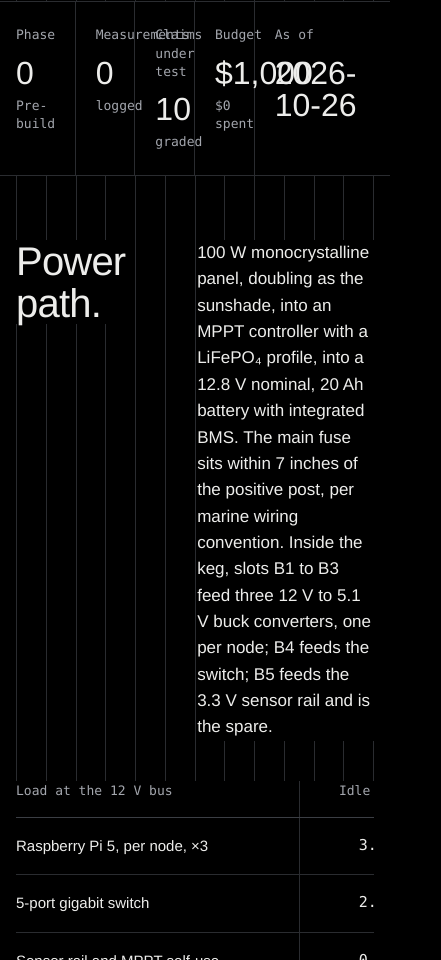
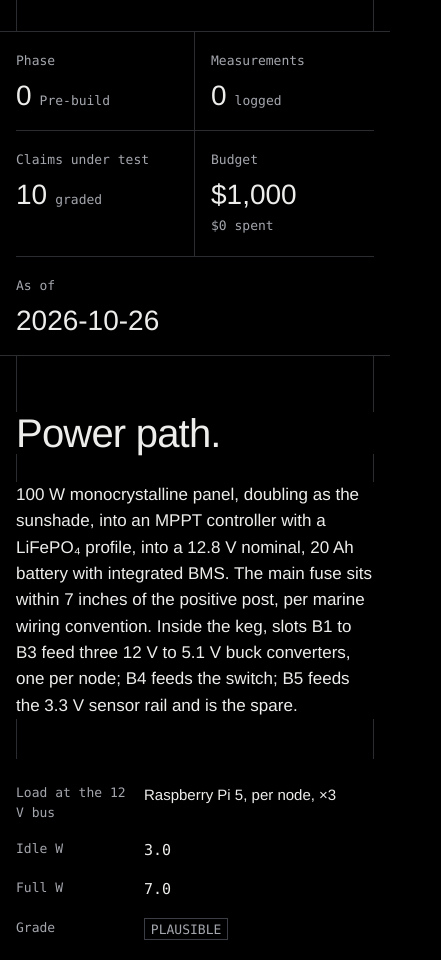
Before and after one commit to khaaliswooden-max/thelvanor, a Next.js app: page /keg-1 in a window 390 px wide. Shown: the part 1040-2000 px from the top of the page, 441 px wide, since content can reach past the window. Built offline with nearby package versions, Linux system fonts and the light colour scheme.

Commit message:
mobile: reflow tables and preserve visible navigation with sixteen-pixel gutters

```diff
--- a/src/app/globals.css
+++ b/src/app/globals.css
@@ -416,3 +416,75 @@ section[id], li[id] { scroll-margin-top: 72px; }
   .keg-pan { animation: none; transform: none; }
   .motion-control { display: none; }
 }
+
+.volume-row { display: grid; grid-template-columns: repeat(12, minmax(0, 1fr)); padding-block: 20px; background: var(--ground); }
+.volume-row > * { padding-right: 20px; }
+/* Small screens keep the same information, in reading order, without a scroll trap. */
+@media (max-width: 767px) {
+  :root { --gutter: 16px; }
+  .page-grid { display: block; border-inline: 1px solid var(--line); }
+  .page-grid > span { display: none; }
+  .section > .wrap { padding-block: 56px; }
+  .section-head, .hero-grid, .spec-row, .volume-row { display: grid; grid-template-columns: minmax(0, 1fr); gap: 28px; }
+  .section-heading, .section-copy, .hero-copy, .hero-figure, .volume-row > * { grid-column: 1; padding: 0; min-width: 0; }
+  .section-copy, .spec-row .section-copy { border-left: 0; }
+  .hero .wrap { min-height: auto; }
+  .hero-copy .t-display { font-size: clamp(3.5rem, 15.4vw, 6rem); }
+  .hero-figure { border-left: 0; border-top: 1px solid var(--line); padding-top: 24px; }
+  .hero-figure figcaption { padding-left: 0; }
+  .t-h1 { font-size: clamp(3.5rem, 14vw, 6rem); overflow-wrap: anywhere; }
+  .t-h2 { font-size: 2.5rem; }
+  .page-intro h1 { max-width: none; }
+  .page-intro .t-lede { margin-left: 0; padding-left: 0; }
+  .brand span { display: none; }
+  .nav-links { gap: clamp(12px, 4vw, 24px); }
+  .nav-link { font-size: 14px; }
+  .nav-panel { display: none; }
+  .status-section > .wrap { padding-block: 0; }
+  .status-strip { grid-template-columns: repeat(2, minmax(0, 1fr)); }
+  .status-strip > div, .status-strip > div:last-child { grid-column: auto; border-bottom: 1px solid var(--line); padding: 20px 16px; }
+  .status-strip > div:nth-child(odd) { padding-left: 0; }
+  .status-strip > div:nth-child(even) { border-right: 0; }
+  .status-strip > div:last-child { grid-column: 1 / -1; border: 0; }
+  .status-value { font-size: 28px; }
+  .spec-row { padding-block: 28px; }
+  .keg-section-content { min-height: 640px; gap: 120px; }
+  .keg-pan { width: 140%; right: -48%; }
+  .keg-section .section-head { gap: 24px; }
+  .keg-section .section-copy { background: rgb(0 0 0 / 94%); }
+  .footer-grid { grid-template-columns: minmax(0, 1fr); }
+  .footer-grid > * { padding: 32px 0; border-right: 0; border-bottom: 1px solid var(--line); }
+  .footer-grid > :last-child { border-bottom: 0; }
+  .footer-grid { border-inline: 0; }
+  .volume-row { gap: 8px; }
+  .night-chart { padding-block: 16px; }
+  .responsive-data, .responsive-data tbody { display: block; min-width: 0; }
+  .responsive-data thead { position: absolute; width: 1px; height: 1px; padding: 0; overflow: hidden; clip-path: inset(50%); white-space: nowrap; }
+  .responsive-data tr { display: block; border-bottom: 1px solid var(--line-strong); padding-block: 16px; }
+  .responsive-data td, .responsive-data td.num, .responsive-data tbody tr:last-child td {
+    display: grid;
+    grid-template-columns: 7rem minmax(0, 1fr);
+    align-items: start;
+    gap: 16px;
+    border: 0;
+    padding: 8px 0;
+    white-space: normal;
+    text-align: left;
+    overflow-wrap: anywhere;
+  }
+  .responsive-data td::before { content: attr(data-label); font-family: var(--font-mono); font-size: 13px; color: var(--ink-muted); }
+  .responsive-data td[data-section] { display: block; }
+  .responsive-data td[data-section]::before { content: none; }
+  .responsive-data .grade { justify-self: start; }
+  .prose { max-width: 100%; }
+}
+@media (min-width: 768px) and (max-width: 1023px) {
+  .hero-copy .t-display { font-size: 6rem; }
+  .hero-copy { grid-column: span 8; }
+  .hero-figure { grid-column: span 4; }
+  .section-heading { padding-right: 24px; }
+  .section-copy { padding-left: 24px; }
+  .status-strip > div { padding-inline: 12px; }
+  .status-value { font-size: 26px; }
+  .footer-grid > * { padding-inline: 16px; }
+}
--- a/src/app/keg-1/page.tsx
+++ b/src/app/keg-1/page.tsx
@@ -66,45 +66,46 @@ export default function Keg1() {
             rail and is the spare.
           </p>
         </SectionHead>
-        <div className="mt-10 overflow-x-auto">
-          <table className="data min-w-[640px]">
-            <thead>
-              <tr>
-                <th>Load at the 12 V bus</th>
-                <th className="num">Idle W</th>
-                <th className="num">Full W</th>
-                <th>Grade</th>
+        <div className="mt-10 min-w-0">
+          <table role="table" className="data responsive-data">
+            <caption className="sr-only">Pre-build power estimates</caption>
+            <thead role="rowgroup">
+              <tr role="row">
+                <th role="columnheader" scope="col">Load at the 12 V bus</th>
+                <th role="columnheader" scope="col" className="num">Idle W</th>
+                <th role="columnheader" scope="col" className="num">Full W</th>
+                <th role="columnheader" scope="col">Grade</th>
               </tr>
             </thead>
-            <tbody>
-              <tr>
-                <td>Raspberry Pi 5, per node, ×3</td>
-                <td className="num">3.0</td>
-                <td className="num">7.0</td>
-                <td><GradeTag g="plausible" /></td>
+            <tbody role="rowgroup">
+              <tr role="row">
+                <td role="cell" data-label="Load at the 12 V bus">Raspberry Pi 5, per node, ×3</td>
+                <td role="cell" className="num" data-label="Idle W">3.0</td>
+                <td role="cell" className="num" data-label="Full W">7.0</td>
+                <td role="cell" data-label="Grade"><GradeTag g="plausible" /></td>
               </tr>
-              <tr>
-                <td>5-port gigabit switch</td>
-                <td className="num">2.0</td>
-                <td className="num">2.0</td>
-                <td><GradeTag g="plausible" /></td>
+              <tr role="row">
+                <td role="cell" data-label="Load at the 12 V bus">5-port gigabit switch</td>
+                <td role="cell" className="num" data-label="Idle W">2.0</td>
+                <td role="cell" className="num" data-label="Full W">2.0</td>
+                <td role="cell" data-label="Grade"><GradeTag g="plausible" /></td>
               </tr>
-              <tr>
-                <td>Sensor rail and MPPT self-use</td>
-                <td className="num">0.5</td>
-                <td className="num">0.5</td>
-                <td><GradeTag g="plausible" /></td>
+              <tr role="row">
+                <td role="cell" data-label="Load at the 12 V bus">Sensor rail and MPPT self-use</td>
+                <td role="cell" className="num" data-label="Idle W">0.5</td>
+                <td role="cell" className="num" data-label="Full W">0.5</td>
+                <td role="cell" data-label="Grade"><GradeTag g="plausible" /></td>
               </tr>
-              <tr>
-                <td>Buck conversion efficiency</td>
-                <td className="num" colSpan={2}>0.90</td>
-                <td><GradeTag g="plausible" /></td>
+              <tr role="row">
+                <td role="cell" data-label="Load at the 12 V bus">Buck conversion efficiency</td>
+                <td role="cell" className="num" colSpan={2} data-label="Idle / full">0.90</td>
+                <td role="cell" data-label="Grade"><GradeTag g="plausible" /></td>
               </tr>
-              <tr>
-                <td className="font-semibold">Cluster total at bus</td>
-                <td className="num font-semibold">{m.idleW}</td>
-                <td className="num font-semibold">{m.fullW}</td>
-                <td className="sub">derived</td>
+              <tr role="row">
+                <td role="cell" className="font-semibold" data-label="Load at the 12 V bus">Cluster total at bus</td>
+                <td role="cell" className="num font-semibold" data-label="Idle W">{m.idleW}</td>
+                <td role="cell" className="num font-semibold" data-label="Full W">{m.fullW}</td>
+                <td role="cell" className="sub" data-label="Grade">derived</td>
               </tr>
             </tbody>
           </table>
@@ -149,45 +150,46 @@ export default function Keg1() {
             hand tools.
           </p>
         </SectionHead>
-        <div className="mt-10 overflow-x-auto">
-          <table className="data min-w-[720px]">
-            <thead>
-              <tr>
-                <th>Item</th>
-                <th className="num">Qty</th>
-                <th className="num">Estimate</th>
-                <th>Price status</th>
-                <th className="num">Actual</th>
-                <th className="num">Variance</th>
+        <div className="mt-10 min-w-0">
+          <table role="table" className="data responsive-data">
+            <caption className="sr-only">Bill of materials</caption>
+            <thead role="rowgroup">
+              <tr role="row">
+                <th role="columnheader" scope="col">Item</th>
+                <th role="columnheader" scope="col" className="num">Qty</th>
+                <th role="columnheader" scope="col" className="num">Estimate</th>
+                <th role="columnheader" scope="col">Price status</th>
+                <th role="columnheader" scope="col" className="num">Actual</th>
+                <th role="columnheader" scope="col" className="num">Variance</th>
               </tr>
             </thead>
-            <tbody>
+            <tbody role="rowgroup">
               {phases.map((p) => (
                 <PhaseRows key={p.n} n={p.n} name={p.name} rows={byPhase(p.n)} subtotal={sum(byPhase(p.n))} />
               ))}
-              <tr>
-                <td className="font-semibold">Parts subtotal</td>
-                <td className="num" />
-                <td className="num font-semibold">{money(bomTotals.parts)}</td>
-                <td />
-                <td className="num">{actualSum ? money(actualSum) : "—"}</td>
-                <td className="num">—</td>
+              <tr role="row">
+                <td role="cell" className="font-semibold" data-label="Item">Parts subtotal</td>
+                <td role="cell" className="num" data-label="Qty" />
+                <td role="cell" className="num font-semibold" data-label="Estimate">{money(bomTotals.parts)}</td>
+                <td role="cell" data-label="Price status" />
+                <td role="cell" className="num" data-label="Actual">{actualSum ? money(actualSum) : "—"}</td>
+                <td role="cell" className="num" data-label="Variance">—</td>
               </tr>
-              <tr>
-                <td className="sub">Contingency, 20.5%: price swings, shipping, tax, mistakes</td>
-                <td className="num" />
-                <td className="num">{money(bomTotals.contingency)}</td>
-                <td />
-                <td className="num">—</td>
-                <td className="num">—</td>
+              <tr role="row">
+                <td role="cell" className="sub" data-label="Item">Contingency, 20.5%: price swings, shipping, tax, mistakes</td>
+                <td role="cell" className="num" data-label="Qty" />
+                <td role="cell" className="num" data-label="Estimate">{money(bomTotals.contingency)}</td>
+                <td role="cell" data-label="Price status" />
+                <td role="cell" className="num" data-label="Actual">—</td>
+                <td role="cell" className="num" data-label="Variance">—</td>
               </tr>
-              <tr>
-                <td className="font-semibold">Project budget</td>
-                <td className="num" />
-                <td className="num font-semibold">{money(bomTotals.budget)}</td>
-                <td />
-                <td className="num">—</td>
-                <td className="num">—</td>
+              <tr role="row">
+                <td role="cell" className="font-semibold" data-label="Item">Project budget</td>
+                <td role="cell" className="num" data-label="Qty" />
+                <td role="cell" className="num font-semibold" data-label="Estimate">{money(bomTotals.budget)}</td>
+                <td role="cell" data-label="Price status" />
+                <td role="cell" className="num" data-label="Actual">—</td>
+                <td role="cell" className="num" data-label="Variance">—</td>
               </tr>
             </tbody>
           </table>
@@ -209,27 +211,28 @@ export default function Keg1() {
               buying the part. Results land in the build log and replace these rows one at a time.
             </p>
           </SectionHead>
-          <div className="mt-10 overflow-x-auto">
-            <table className="data min-w-[880px]">
-              <thead>
-                <tr>
-                  <th>Claim</th>
-                  <th>Grade</th>
-                  <th>Instrument</th>
-                  <th>Test</th>
-                  <th>Pre-build expectation</th>
-                  <th>Measured</th>
+          <div className="mt-10 min-w-0">
+            <table role="table" className="data responsive-data claims-table">
+            <caption className="sr-only">Claims under test</caption>
+              <thead role="rowgroup">
+                <tr role="row">
+                  <th role="columnheader" scope="col">Claim</th>
+                  <th role="columnheader" scope="col">Grade</th>
+                  <th role="columnheader" scope="col">Instrument</th>
+                  <th role="columnheader" scope="col">Test</th>
+                  <th role="columnheader" scope="col">Pre-build expectation</th>
+                  <th role="columnheader" scope="col">Measured</th>
                 </tr>
               </thead>
-              <tbody>
+              <tbody role="rowgroup">
                 {claims.map((c) => (
-                  <tr key={c.claim}>
-                    <td>{c.claim}</td>
-                    <td><GradeTag g={c.grade} /></td>
-                    <td className="sub">{c.instrument}</td>
-                    <td className="sub">{c.test}</td>
-                    <td>{c.expectation}</td>
-                    <td aria-label="No measurement recorded" />
+                  <tr role="row" key={c.claim}>
+                    <td role="cell" data-label="Claim">{c.claim}</td>
+                    <td role="cell" data-label="Grade"><GradeTag g={c.grade} /></td>
+                    <td role="cell" className="sub" data-label="Instrument">{c.instrument}</td>
+                    <td role="cell" className="sub" data-label="Test">{c.test}</td>
+                    <td role="cell" data-label="Pre-build expectation">{c.expectation}</td>
+                    <td role="cell" aria-label="No measurement recorded" data-label="Measured" />
                   </tr>
                 ))}
               </tbody>
@@ -275,8 +278,8 @@ function PhaseRows({
 }) {
   return (
     <>
-      <tr>
-        <td colSpan={6} className="pt-6">
+      <tr role="row">
+        <td role="cell" colSpan={6} className="pt-6" data-section="true">
           <span className="t-num text-ink-faint">0{n}</span>
           <span className="ml-3 font-semibold">{name}</span>
           <span className="t-meta ml-3">{money(subtotal)}</span>
@@ -285,13 +288,13 @@ function PhaseRows({
       {rows.map((r) => {
         const v = r.actual == null ? null : r.actual - r.est;
         return (
-          <tr key={r.item}>
-            <td>{r.item}</td>
-            <td className="num">{r.qty}</td>
-            <td className="num">{money(r.est)}</td>
-            <td className="sub">{r.status === "checked" ? "Checked 9/2026" : "Estimate"}</td>
-            <td className="num">{r.actual == null ? "—" : money(r.actual)}</td>
-            <td className="num">
+          <tr role="row" key={r.item}>
+            <td role="cell" data-label="Item">{r.item}</td>
+            <td role="cell" className="num" data-label="Qty">{r.qty}</td>
+            <td role="cell" className="num" data-label="Estimate">{money(r.est)}</td>
+            <td role="cell" className="sub" data-label="Price status">{r.status === "checked" ? "Checked 9/2026" : "Estimate"}</td>
+            <td role="cell" className="num" data-label="Actual">{r.actual == null ? "—" : money(r.actual)}</td>
+            <td role="cell" className="num" data-label="Variance">
               {v == null ? "—" : `${v >= 0 ? "+" : "−"}${money(Math.abs(v))}`}
             </td>
           </tr>
--- a/src/app/layout.tsx
+++ b/src/app/layout.tsx
@@ -32,7 +32,7 @@ export default function RootLayout({ children }: { children: React.ReactNode })
           Skip to content
         </a>
         <Nav items={navigation} name={site.name} />
-        <main id="main" className="flex-1">
+        <main id="main" tabIndex={-1} className="flex-1">
           <div className="page-grid wrap" aria-hidden="true">
             {Array.from({ length: 12 }, (_, i) => <span key={i} />)}
           </div>
--- a/src/app/research/page.tsx
+++ b/src/app/research/page.tsx
@@ -89,11 +89,11 @@ export default function Research() {
               <h3 className="t-h3 border-b border-line-strong pb-3">{s.series}</h3>
               <ul className="divide-y divide-line">
                 {s.items.map((v) => (
-                  <li key={v.n + v.title} className="grid gap-1 py-4 sm:grid-cols-12 sm:gap-6">
-                    <span className="t-num t-meta sm:col-span-2">{v.n}</span>
-                    <span className="font-semibold sm:col-span-3">{v.title}</span>
-                    <span className="text-[17px] text-ink-muted sm:col-span-5">{v.sub}</span>
-                    <span className="t-meta sm:col-span-2 sm:text-right">
+                  <li key={v.n + v.title} className="volume-row">
+                    <span className="t-num t-meta md:col-span-2">{v.n}</span>
+                    <span className="font-semibold md:col-span-3">{v.title}</span>
+                    <span className="text-[17px] text-ink-muted md:col-span-5">{v.sub}</span>
+                    <span className="t-meta md:col-span-2 md:text-right">
                       {v.phase ? `Phase ${v.phase}` : "Companion"}
                     </span>
                   </li>
--- a/src/components/Nav.tsx
+++ b/src/components/Nav.tsx
@@ -57,7 +57,7 @@ export function Nav({ items, name }: { items: typeof navigation; name: string })
                     if (canExpand()) setActive({ href: item.href, pathname });
                   }}
                   onFocus={() => {
-                    if (canExpand()) setActive({ href: item.href, pathname });
+                    if (window.matchMedia("(min-width: 768px)").matches) setActive({ href: item.href, pathname });
                   }}
                   onClick={() => closePanel()}
                 >
```
